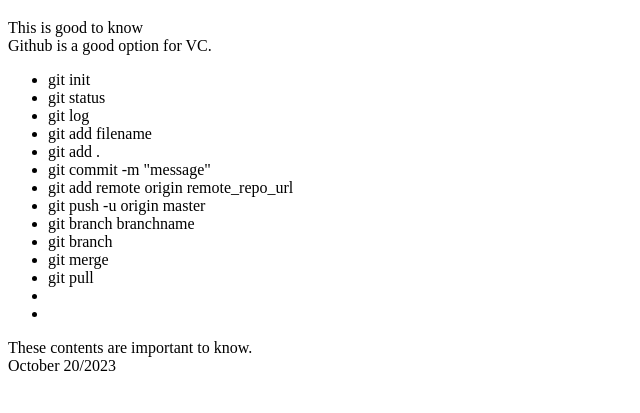
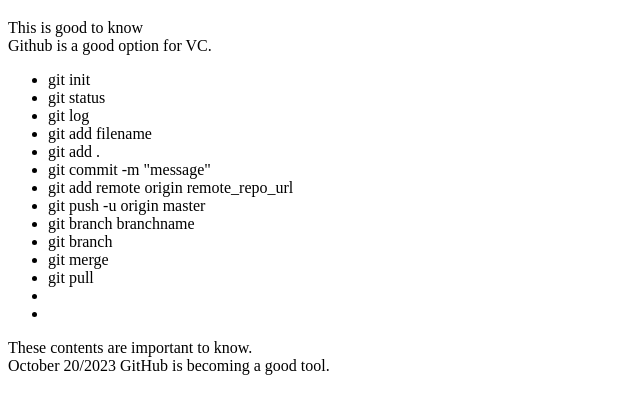
Before and after one commit to mequanent/Git-and-GitHub, a plain HTML site: page index.html in a window 1280 px wide. Shown: the part 61-474 px from the top of the page, without its empty margins (0-640 px from the left). Drawn offline with Linux system fonts and the light colour scheme.

Commit message:
"little update"

```diff
--- a/index.html
+++ b/index.html
@@ -36,5 +36,7 @@
 
     October 20/2023
 
+    GitHub is becoming a good tool.
+
 </body>
 </html>
```
